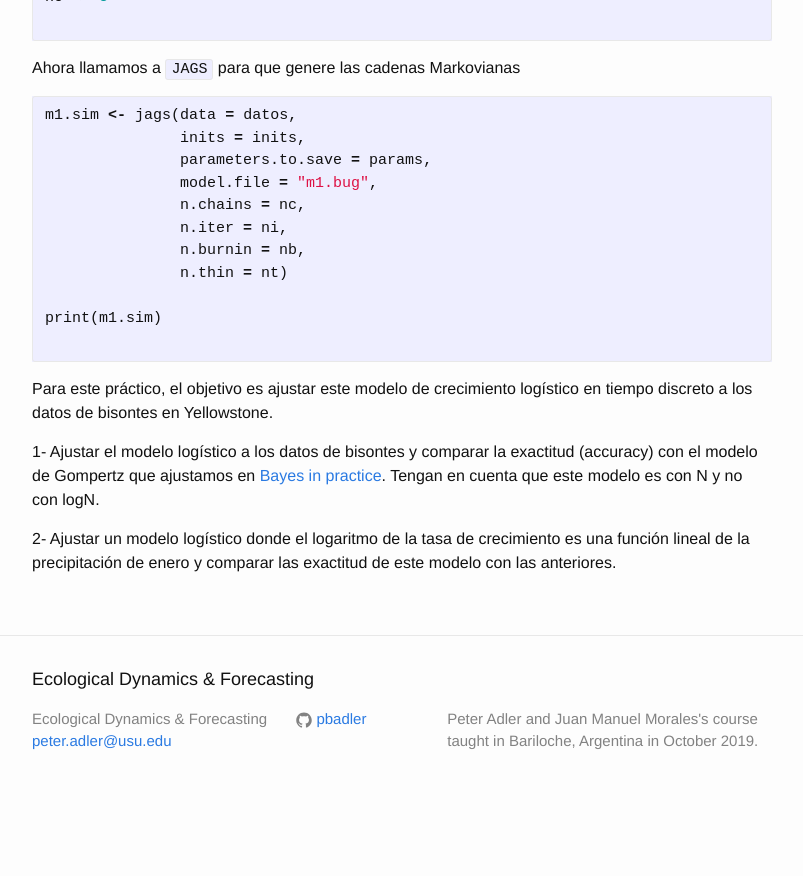
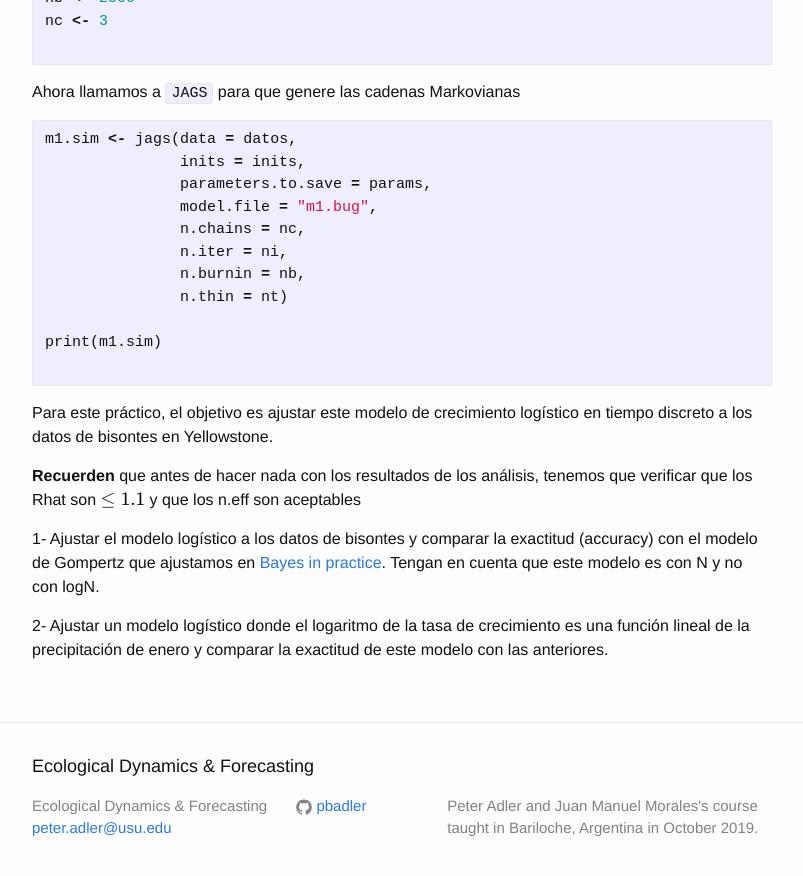
Before and after one commit to pbadler/forecasting-course-short, a Jekyll site: the page built from assignments/bayes_bison.md, in a window 1280 px wide and 900 px high, scrolled down 2741 px. Shown: the top 876 px of the window, without its empty margins (238-1041 px from the left). Built offline with Jekyll 4.4.1, drawn with Linux system fonts in a browser that asks for light colours; formulas are drawn with MathJax 3; a script that is not in the unit is left out; before the commit the page ends 3554 px from its top, so only the background shows below that; some of the changed text lies outside the part shown.

Commit message:
minor edits

```diff
--- a/assignments/bayes_bison.md
+++ b/assignments/bayes_bison.md
@@ -13,8 +13,10 @@
 ### Objetivos:
 
 - Familiarizarse con la formulación de funciones de likelihood (modelos de datos)
-- Simular datos a partir de distintas funciones de likelihood
+- Simular datos a partir de funciones de likelihood
 - Usar `JAGS` para estimar parámetros a partir de los datos simulados
+- Ajustar modelos de crecimiento poblacional a los datos de bisontes en Yellowstone
+
 
 Veamos por ejemplo un modelo de crecimiento logístico en tiempo discreto:
 
@@ -149,6 +151,8 @@
 
 Para este práctico, el objetivo es ajustar este modelo de crecimiento logístico en tiempo discreto a los datos de bisontes en Yellowstone.
 
+**Recuerden** que antes de hacer nada con los resultados de los análisis, tenemos que verificar que los Rhat son $\leq 1.1$ y que los n.eff son aceptables
+
 1- Ajustar el modelo logístico a los datos de bisontes y comparar la exactitud (accuracy) con el modelo de Gompertz que ajustamos en [Bayes in practice](lectures/Bayes_in_practice). Tengan en cuenta que este modelo es con N y no con logN.
 
-2- Ajustar un modelo logístico donde el logaritmo de la tasa de crecimiento es una función lineal de la precipitación de enero y comparar las exactitud de este modelo con las anteriores.
+2- Ajustar un modelo logístico donde el logaritmo de la tasa de crecimiento es una función lineal de la precipitación de enero y comparar la exactitud de este modelo con las anteriores.
```
